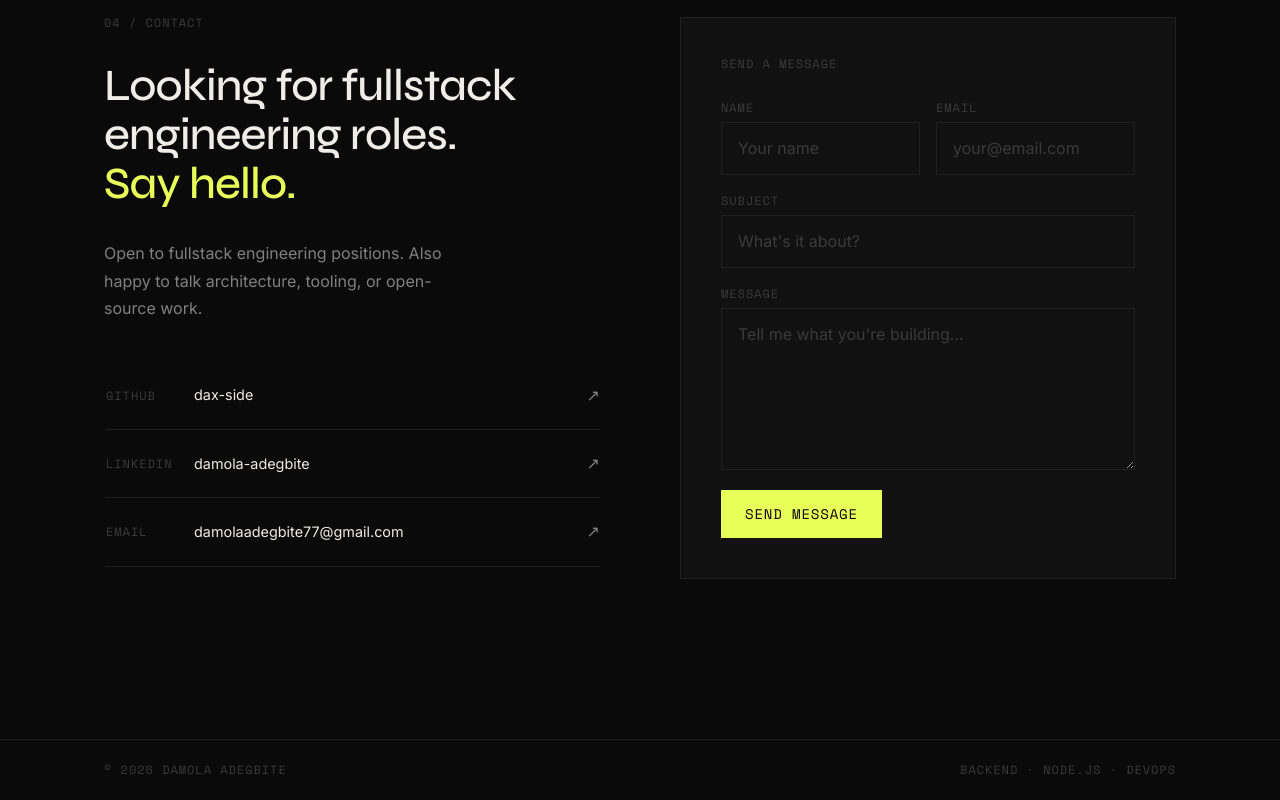
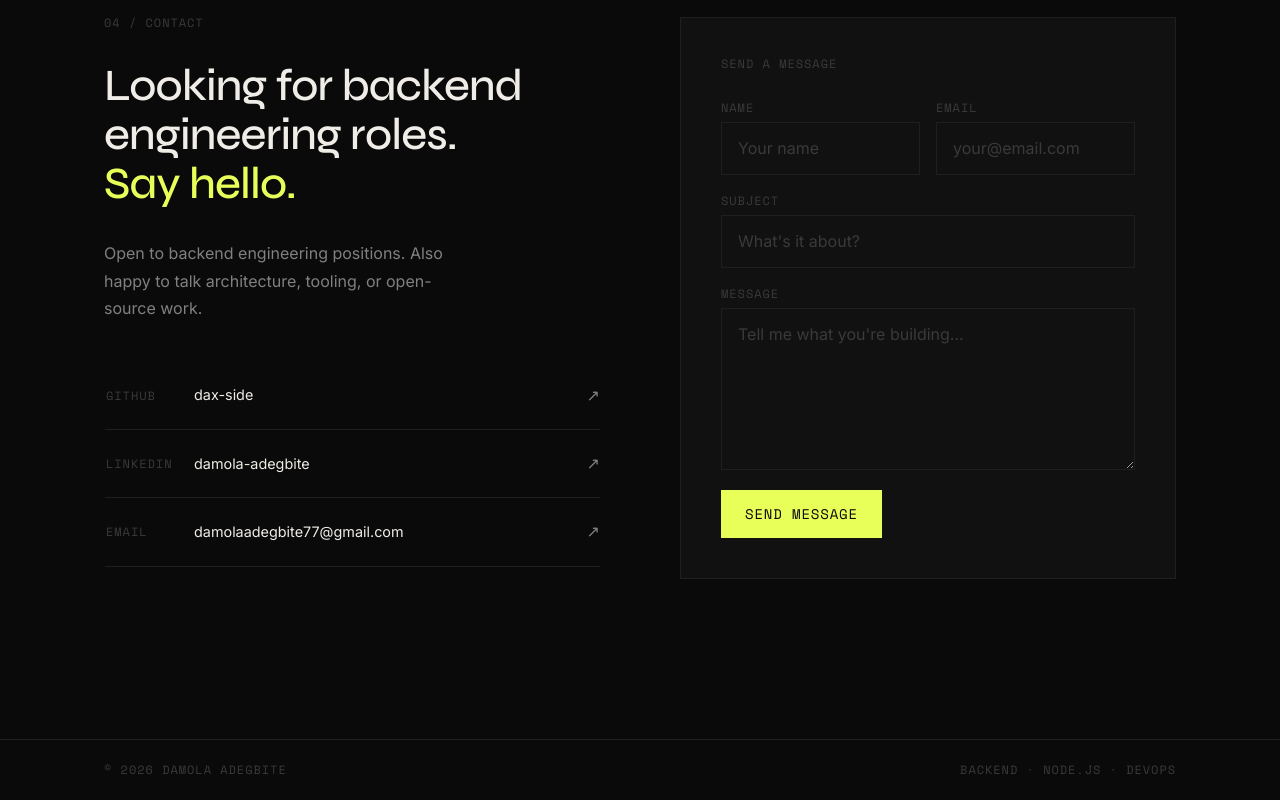
Before and after one commit to dax-side/portfolio, a React (Vite) app: page / in a window 1280 px wide. Shown: the part 5125-5925 px from the top of the page. Built offline with nearby package versions, Linux system fonts and the light colour scheme.

Commit message:
fix: update contact section to reflect backend engineering focus

```diff
--- a/src/components/Contact.jsx
+++ b/src/components/Contact.jsx
@@ -34,12 +34,12 @@ export default function Contact() {
           <div style={styles.left}>
             <span className="type-label" style={styles.index}>04 / CONTACT</span>
             <h2 className="type-h2" style={styles.heading}>
-              Looking for fullstack<br />
+              Looking for backend<br />
               engineering roles.<br />
               <span style={styles.accentText}>Say hello.</span>
             </h2>
             <p className="type-body-md" style={styles.body}>
-              Open to fullstack engineering positions.
+              Open to backend engineering positions.
               Also happy to talk architecture, tooling,
               or open-source work.
             </p>
```
